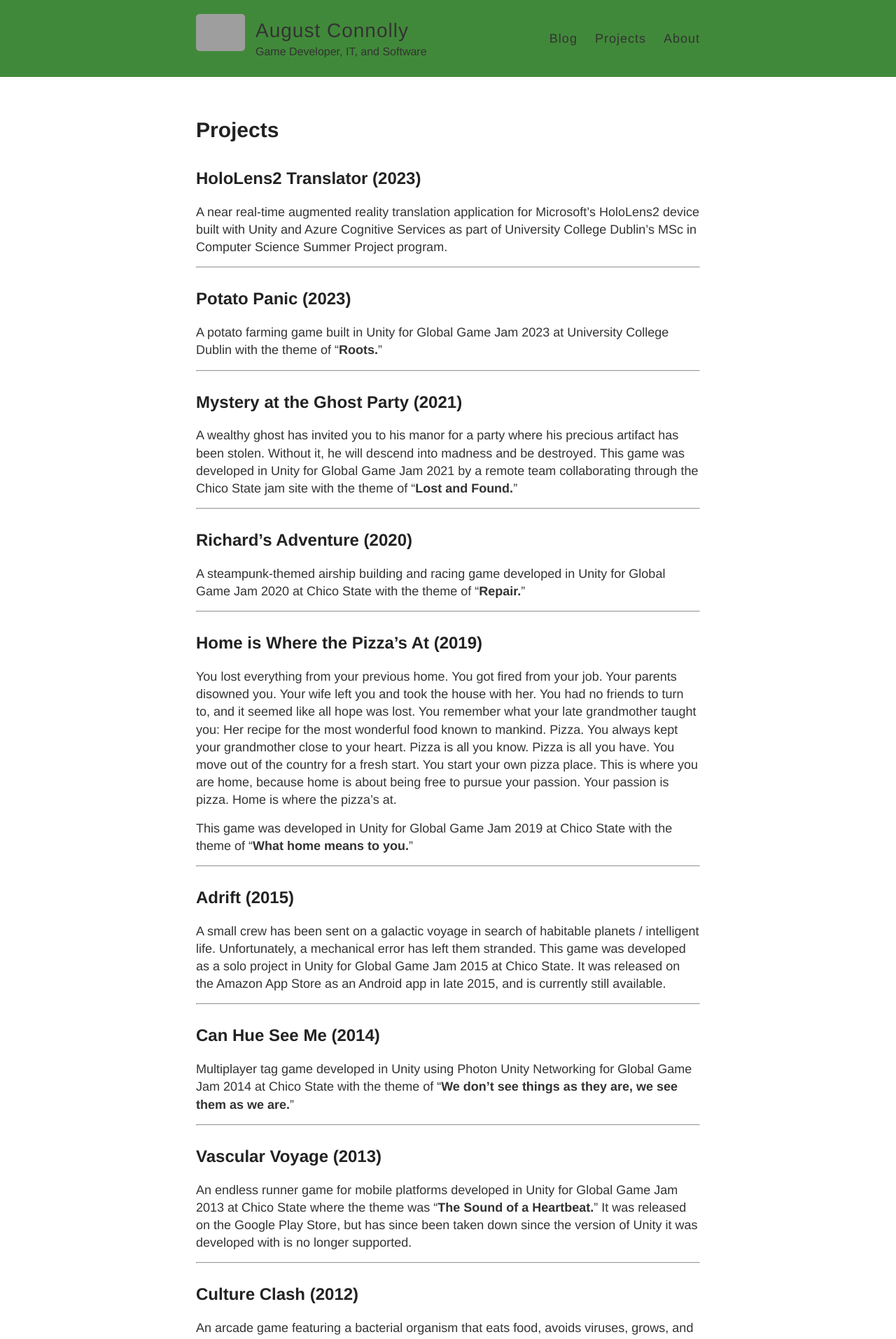
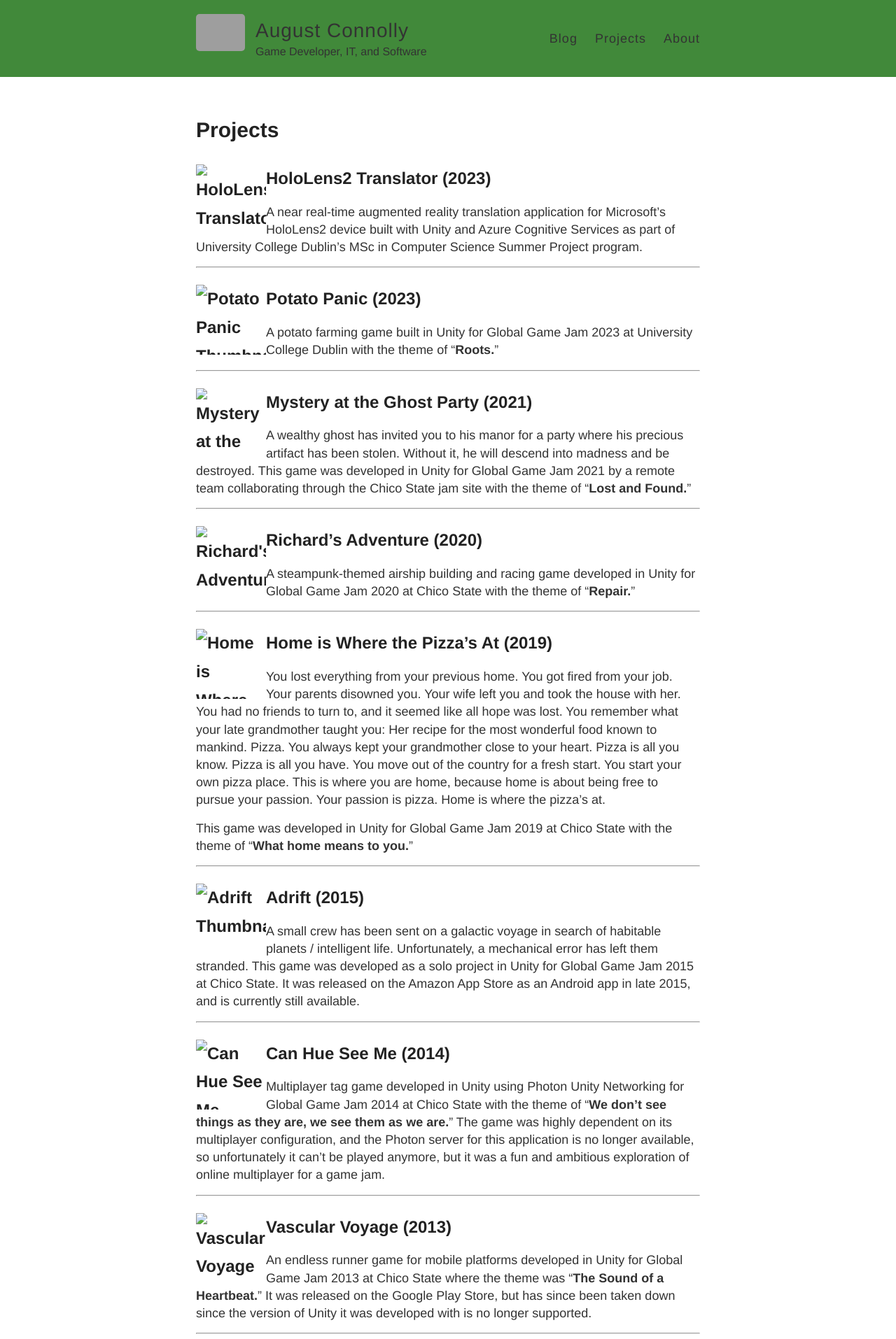
Before and after one commit to aconnolly2/aconnolly2.github.io, a Jekyll site: the page built from projects.md, in a window 1280 px wide. Shown: the top 1914 px of the page at 70% size. Built offline with Jekyll 4.4.1, drawn with Linux system fonts in a browser that asks for light colours; grey boxes are pictures that could not be loaded.

Commit message:
Added thumbnail images to project. Attempted to link and style them on the projects page.

```diff
--- a/projects.md
+++ b/projects.md
@@ -4,31 +4,31 @@ title: Projects
 permalink: /projects/
 ---
 
-## HoloLens2 Translator (**2023**)
+## HoloLens2 Translator (**2023**) ![HoloLens2 Translator Thumbnail](images/project-thumbnails/LIHTT.jpg){:class="project-thumbnail"}
 
 A near real-time augmented reality translation application for Microsoft's HoloLens2 device built with Unity and Azure Cognitive Services as part of University College Dublin's MSc in Computer Science Summer Project program.
 
 ---
 
-## Potato Panic (**2023**)
+## Potato Panic (**2023**) ![Potato Panic Thumbnail](images/project-thumbnails/PotatoPanicT.jpg){:class="project-thumbnail"}
 
 A potato farming game built in Unity for Global Game Jam 2023 at University College Dublin with the theme of "**Roots.**"
 
 ---
 
-## Mystery at the Ghost Party (**2021**)
+## Mystery at the Ghost Party (**2021**) ![Mystery at the Ghost Party Thumbnail](images/project-thumbnails/MysteryT.jpg){:class="project-thumbnail"}
 
 A wealthy ghost has invited you to his manor for a party where his precious artifact has been stolen. Without it, he will descend into madness and be destroyed. This game was developed in Unity for Global Game Jam 2021 by a remote team collaborating through the Chico State jam site with the theme of "**Lost and Found.**"
 
 ---
 
-## Richard's Adventure (**2020**)
+## Richard's Adventure (**2020**) ![Richard's Adventure Thumbnail](images/project-thumbnails/RichardsAdventureT.jpg){:class="project-thumbnail"}
 
 A steampunk-themed airship building and racing game developed in Unity for Global Game Jam 2020 at Chico State with the theme of "**Repair.**"
 
 ---
 
-## Home is Where the Pizza's At (**2019**)
+## Home is Where the Pizza's At (**2019**) ![Home is Where the Pizza's At Thumbnail](images/project-thumbnails/HomeT.jpg){:class="project-thumbnail"}
 
 You lost everything from your previous home. You got fired from your job. Your parents disowned you. Your wife left you and took the house with her. You had no friends to turn to, and it seemed like all hope was lost. You remember what your late grandmother taught you: Her recipe for the most wonderful food known to mankind. Pizza. You always kept your grandmother close to your heart. Pizza is all you know. Pizza is all you have. You move out of the country for a fresh start. You start your own pizza place. This is where you are home, because home is about being free to pursue your passion. Your passion is pizza. Home is where the pizza's at.
 
@@ -36,61 +36,61 @@ This game was developed in Unity for Global Game Jam 2019 at Chico State with th
 
 ---
 
-## Adrift (**2015**)
+## Adrift (**2015**) ![Adrift Thumbnail](images/project-thumbnails/AdriftT.jpg){:class="project-thumbnail"}
 
 A small crew has been sent on a galactic voyage in search of habitable planets / intelligent life. Unfortunately, a mechanical error has left them stranded. This game was developed as a solo project in Unity for Global Game Jam 2015 at Chico State. It was released on the Amazon App Store as an Android app in late 2015, and is currently still available.
 
 ---
 
-## Can Hue See Me (**2014**)
+## Can Hue See Me (**2014**) ![Can Hue See Me Thumbnail](images/project-thumbnails/chsmT.jpg){:class="project-thumbnail"}
 
-Multiplayer tag game developed in Unity using Photon Unity Networking for Global Game Jam 2014 at Chico State with the theme of "**We don't see things as they are, we see them as we are.**"
+Multiplayer tag game developed in Unity using Photon Unity Networking for Global Game Jam 2014 at Chico State with the theme of "**We don't see things as they are, we see them as we are.**" The game was highly dependent on its multiplayer configuration, and the Photon server for this application is no longer available, so unfortunately it can't be played anymore, but it was a fun and ambitious exploration of online multiplayer for a game jam.
 
 ---
 
-## Vascular Voyage (**2013**)
+## Vascular Voyage (**2013**) ![Vascular Voyage Thumbnail](images/project-thumbnails/VascularVoyageT.jpg){:class="project-thumbnail"}
 
 An endless runner game for mobile platforms developed in Unity for Global Game Jam 2013 at Chico State where the theme was "**The Sound of a Heartbeat.**" It was released on the Google Play Store, but has since been taken down since the version of Unity it was developed with is no longer supported.
 
 ---
 
-## Culture Clash (**2012**)
+## Culture Clash (**2012**) ![Culture Clash Thumbnail](images/project-thumbnails/CultureClashT.jpg){:class="project-thumbnail"}
 
 An arcade game featuring a bacterial organism that eats food, avoids viruses, grows, and evolves. Developed as a solo game project in Unity for Ludum Dare in Summer 2012 with the theme, "**Evolution,**" it was released on Kongregate, but eventually fell out of support with the Unity Web Player. This was my first complete Unity project after switching away from UDK and XNA (which was in decline at the time).
 
 ---
 
-## Snake Eyes (**2012**)
+## Snake Eyes (**2012**) ![Snake Eyes Thumbnail](images/project-thumbnails/SnakeEyesT.jpg){:class="project-thumbnail"}
 
 My first game jam project, Snake Eyes was developed in XNA for Global Game Jam 2012 at Chico State where the theme was "**A picture of an Ouroboros**." I was the only programmer in a team of artists, which was a fun experience, as I was getting pelted with incredible artwork faster than I could implement it into the project. The end result was quite different than the initial design due to time constraints, but it was a fantastic learning experience and started my passion for game jams.
 
 ---
 
-## Communists vs Zombies (**2011**)
+## Communists vs Zombies (**2011**) ![CvZ Thumbnail](images/project-thumbnails/CvZT.jpg){:class="project-thumbnail"}
 
 CvZ is a mobile tower defense game developed in UDK by Chico State Game Studios. Initially it had been more of a real-time strategy minion/puzzle game, but it pivoted genres late in development after pressure from time constraints came down on the project. I worked as co-lead of the programming team, managing roughly 6 other programmers working across all the other departments in this 60+ person project. At the final release party I was also awarded the Max P. Giganti award for cross-discipline collaboration. (The first non-Max to receive the award). The final product was not as successful as we would have liked, and is difficult to find traces of now that CSGS has shut down the page for it, but it will always be a special project for me.
 
 ---
 
-## Dynamaze (**2010**)
+## Dynamaze (**2010**) ![Dynamaze Thumbnail](images/project-thumbnails/DynamazeT.jpg){:class="project-thumbnail"}
 
 Developed in 3D XNA/C# for PC (with dreams of going on the Xbox 360), Dynamaze utilized a modified version of a recursive division maze algorithm. A spaceship travels through mazes that grow progressively larger and more complicated while dodging mines and fighting off swarms of drones, searching for portals to advance to the next level.
 
 ---
 
-## 40 Stories (**2010**)
+## 40 Stories (**2010**) ![40 Stories Thumbnail](images/project-thumbnails/40StoriesT.jpg){:class="project-thumbnail"}
 
 A puzzle game developed in UDK by Chico State Game Studios, 40 Stories was submitted to IGF and received a small amount of critical acclaim. I worked on the programming team for this project, focusing on animation programming, gameplay mechanics, and tools for level designers. This was one of my favorite projects, and a game that I'm still proud of, despite it having nearly disappeared from the internet.
 
 ---
 
-## Blotto Box (**2009**)
+## Blotto Box (**2009**) ![Blotto Box Thumbnail](images/project-thumbnails/BlottoBoxT.jpg){:class="project-thumbnail"}
 
 A hacker themed real-time strategy game developed in GameMaker for my Senior Game Development class. It was originally intended to be developed in XNA in 3D, but we weren't able to learn the technology quick enough for the class's time constraints, so the final result was a refined version of its GameMaker prototype.
 
 ---
 
-## Evil Tech (**2009**)
+## Evil Tech (**2009**) ![Evil Tech Thumbnail](images/project-thumbnails/EvilTechT.jpg){:class="project-thumbnail"}
 
 My first game project developed in GameMaker for my Digital Prototyping Game Design class, Evil Tech was a bizarre mashup of various game genres. It opens with a side scrolling beat-em-up, goes into a sort of stealth-based RPG with random encounters, and finishes with a side-scrolling boss battle. While it is wildly inconsistent in theme and story, it still manages to be kind of fun, and I think the boss battle at the end still holds up (unfortunately getting to it is a slog).
 
--- a/style.scss
+++ b/style.scss
@@ -283,6 +283,16 @@ footer {
   text-align: center;
 }
 
+//
+// projects
+//
+
+.project-thumbnail {
+  float: left;
+  width: 100px;
+  height: 100px;
+}
+
 // Settled on moving the import of syntax highlighting to the bottom of the CSS
 // ... Otherwise it really bloats up the top of the CSS file and makes it difficult to find the start
 @import "highlights";
```
Also changed, not shown: images/project-thumbnails/40StoriesT.jpg (added), images/project-thumbnails/AdriftT.jpg (added), images/project-thumbnails/BlottoBoxT.jpg (added), images/project-thumbnails/CultureClashT.jpg (added), images/project-thumbnails/CvZT.jpg (added), images/project-thumbnails/DynamazeT.jpg (added), images/project-thumbnails/EvilTechT.jpg (added), images/project-thumbnails/HomeT.jpg (added), images/project-thumbnails/LIHTT.jpg (added), images/project-thumbnails/MysteryT.jpg (added), images/project-thumbnails/PotatoPanicT.jpg (added), images/project-thumbnails/RichardsAdventureT.jpg (added), images/project-thumbnails/SnakeEyesT.jpg (added), images/project-thumbnails/VascularVoyageT.jpg (added), 1 more files.
